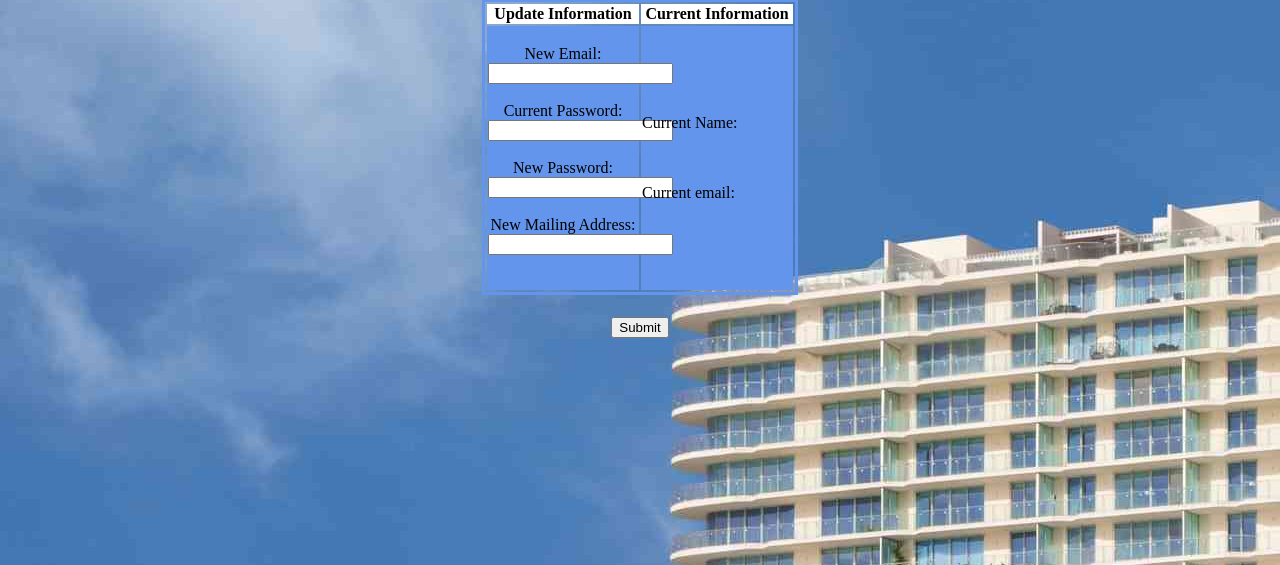
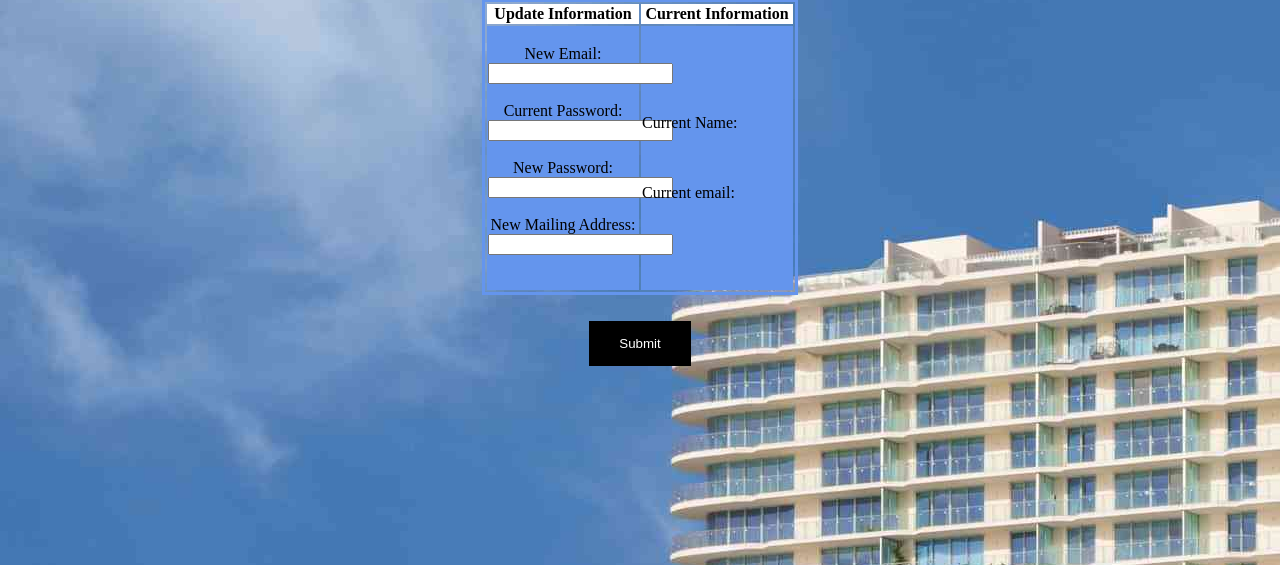
Before and after one commit to JZickrick/Sprint1, a PHP site: page /AccountWebpage.html in a window 1280 px wide. Shown: the part 173-738 px from the top of the page. Run offline with PHP 8.4, Linux system fonts and the light colour scheme; data that the repository does not hold is empty.

Commit message:
Added submit button css

```diff
--- a/css/credit.css
+++ b/css/credit.css
@@ -97,3 +97,12 @@ table,
 			text-align: center;
 
 		}
+input[type=submit] {
+        background-color: black;
+        border: none;
+        color: #fff;
+        padding: 15px 30px;
+        text-decoration: none;
+        margin: 4px 2px;
+        cursor: pointer;
+      }
```
